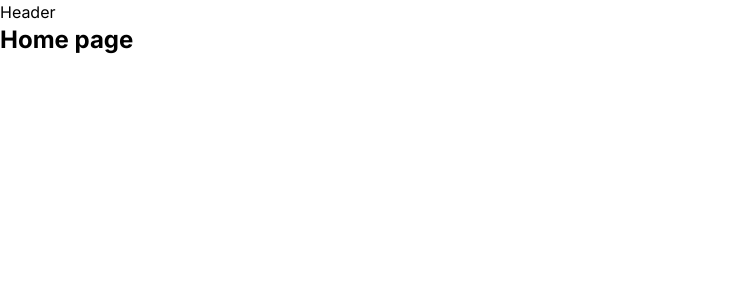
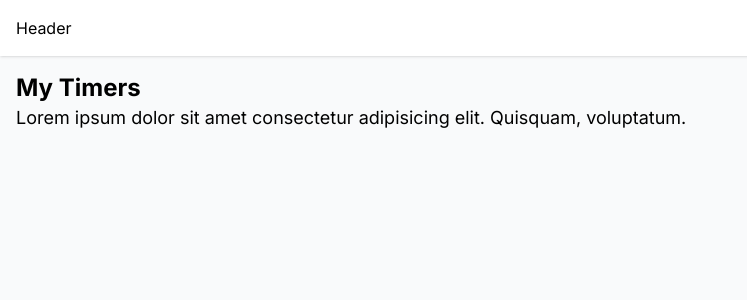
Before and after one commit to anderlfrias/pomodoro-timer, a Next.js app: page / in a window 1280 px wide. Shown: the top 300 px of the page, without its empty margins (0-747 px from the left). Built offline with nearby package versions, Linux system fonts and the light colour scheme.

Commit message:
Diseño basico general

```diff
--- a/src/app/layout.js
+++ b/src/app/layout.js
@@ -12,10 +12,12 @@ export const metadata = {
 export default function RootLayout ({ children }) {
   return (
     <html lang='en'>
-      <body className={inter.className}>
+      <body className={`${inter.className} bg-gray-50`}>
         <Header />
-        <div>
-          {children}
+        <div className='min-h-[calc(100vh-56px)]'>
+          <div className='container mx-auto p-4'>
+            {children}
+          </div>
         </div>
       </body>
     </html>
--- a/src/app/page.js
+++ b/src/app/page.js
@@ -1,8 +1,9 @@
-
-export default function Home() {
+export default function Home () {
   return (
     <>
-      <h1 className='text-2xl font-bold'>Home page</h1>
+      <h1 className='text-2xl font-bold'>My Timers</h1>
+
+      <p className='text-lg'>Lorem ipsum dolor sit amet consectetur adipisicing elit. Quisquam, voluptatum.</p>
     </>
   )
 }
--- a/src/components/header.js
+++ b/src/components/header.js
@@ -1,7 +1,10 @@
-
-function Header() {
+function Header () {
   return (
-    <div>Header</div>
+    <div className='flex items-center bg-white w-full h-[48px] md:h-14 shadow'>
+      <div className='container mx-auto p-4'>
+        Header
+      </div>
+    </div>
   )
 }
 
```
